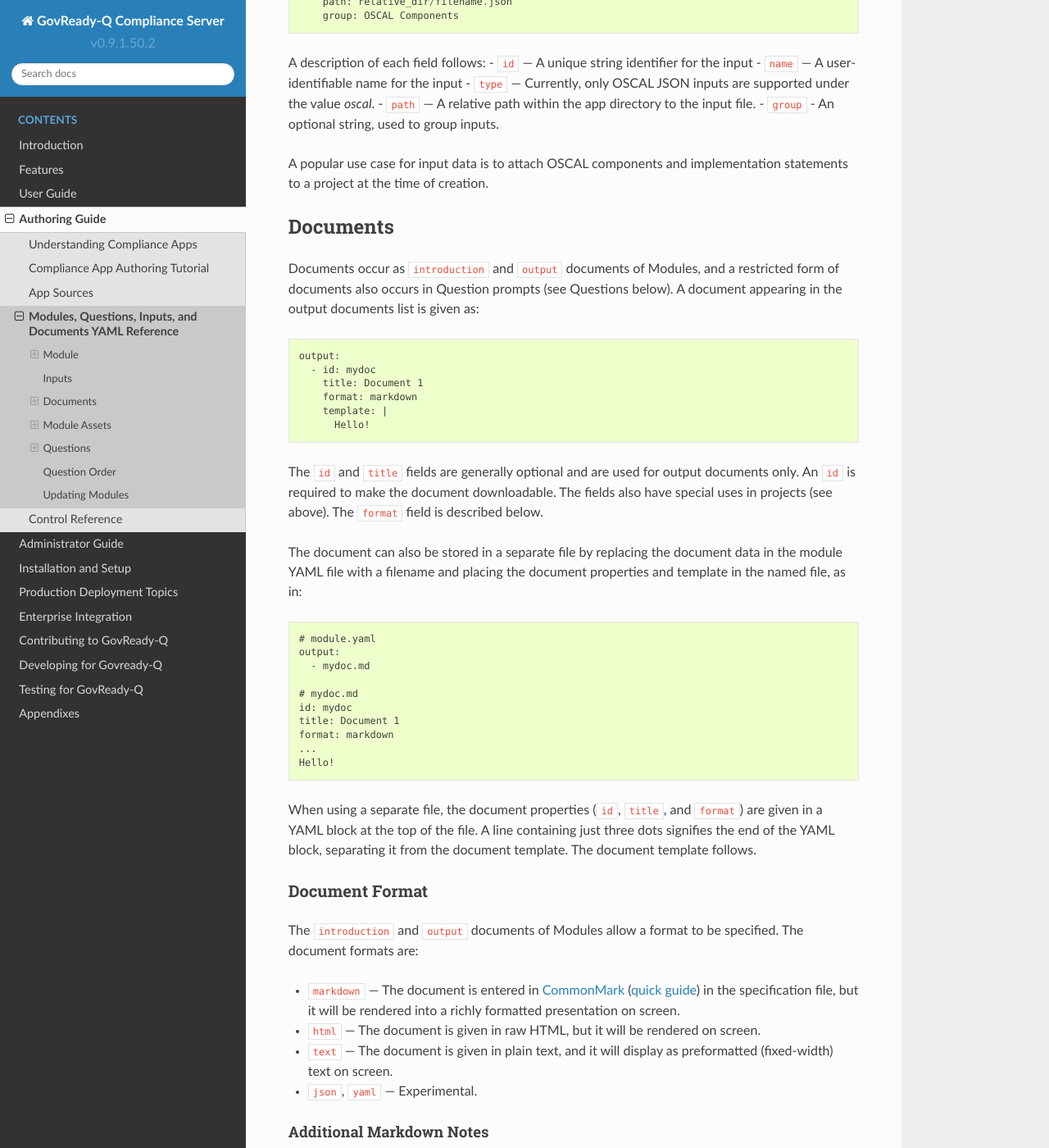
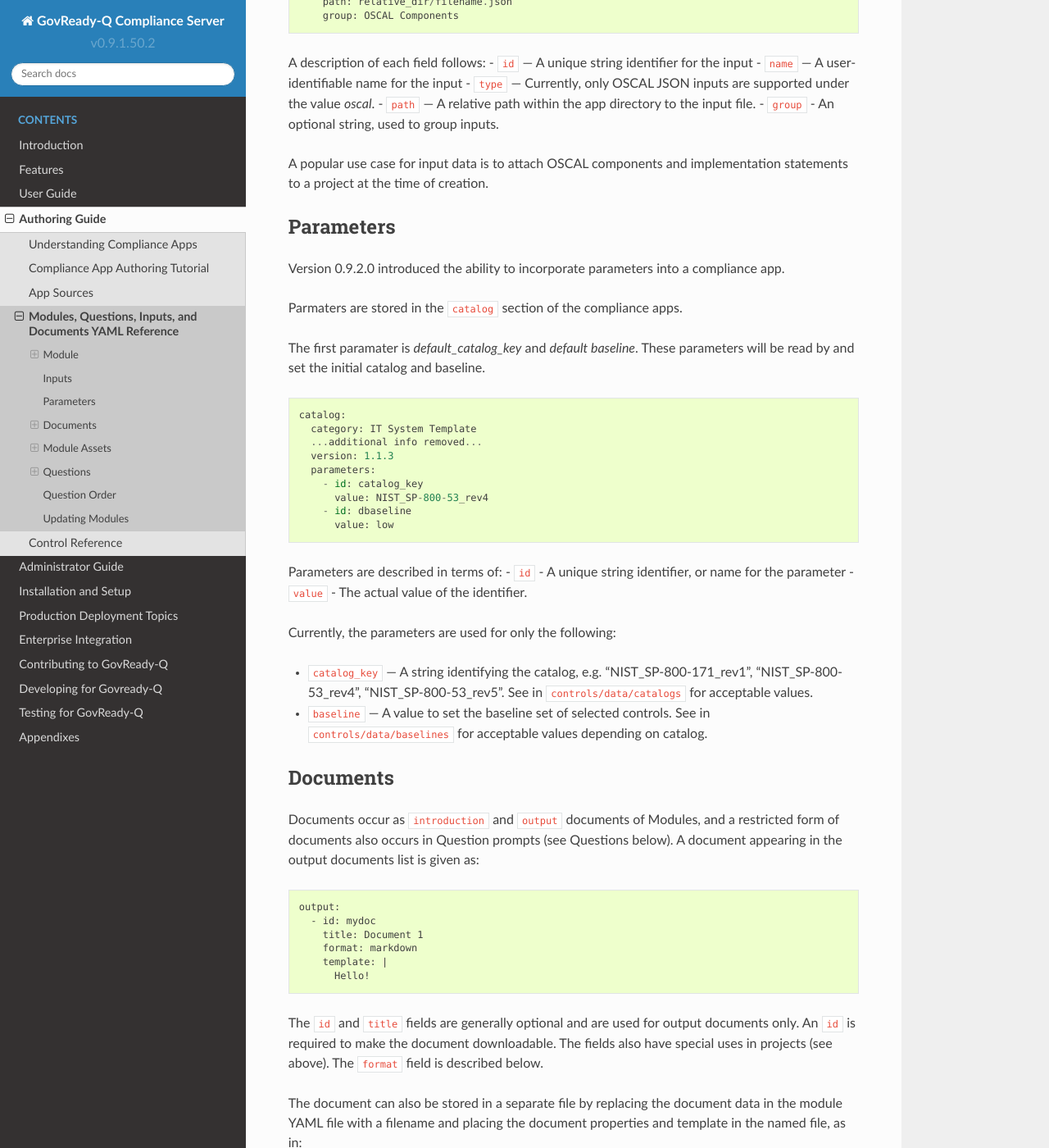
Before and after one commit to GovReady/govready-q-docs, a Sphinx documentation site: the page built from source/authoring-guide/modules-questions-inputs-documents-yaml-reference.rst, in a window 1280 px wide and 1400 px high, scrolled down 3658 px. Shown: the whole window at 82% size. Built offline with Sphinx 7.4.7 and the Read the Docs theme 2.0.0, drawn with Linux system fonts in a browser that asks for light colours.

Commit message:
Introduce parameters into compliance apps
Introduce parameters into compliance apps. Currently
only parameters definging control catalogs are set.

Parameters allow for default values to be set in
compliance apps to make it even faster for people to get
started.

```diff
--- a/source/authoring-guide/modules-questions-inputs-documents-yaml-reference.rst
+++ b/source/authoring-guide/modules-questions-inputs-documents-yaml-reference.rst
@@ -3,7 +3,7 @@
 .. _Modules, Questions, Inputs, and Documents YAML Reference:
 
 Modules, Questions, Inputs, and Documents YAML Reference
-================================================
+========================================================
 
 A module and its questions are defined in YAML specification files. The
 schema for the specification files is as follows:
@@ -180,7 +180,7 @@ e.g.:
              q2: My Secure Tool
 
 Inputs
----------
+------
 
 Version 0.9.1.50.1 introduced the ability to incorporate input data into a compliance app.
 
@@ -206,6 +206,37 @@ A description of each field follows:
 
 A popular use case for input data is to attach OSCAL components and
 implementation statements to a project at the time of creation.
+
+Parameters
+----------
+
+Version 0.9.2.0 introduced the ability to incorporate parameters into a compliance app.
+
+Parmaters are stored in the ``catalog`` section of the compliance apps.
+
+The first paramater is `default_catalog_key` and `default baseline`. These parameters
+will be read by and set the initial catalog and baseline.
+
+::
+
+   catalog:
+     category: IT System Template
+     ...additional info removed...
+     version: 1.1.3
+     parameters:
+       - id: catalog_key
+         value: NIST_SP-800-53_rev4
+       - id: dbaseline
+         value: low
+
+Parameters are described in terms of:
+- ``id`` - A unique string identifier, or name for the parameter
+- ``value`` - The actual value of the identifier.
+
+Currently, the parameters are used for only the following:
+
+-  ``catalog_key`` — A string identifying the catalog, e.g. "NIST_SP-800-171_rev1", "NIST_SP-800-53_rev4", "NIST_SP-800-53_rev5". See in ``controls/data/catalogs`` for acceptable values.
+-  ``baseline`` — A value to set the baseline set of selected controls. See in ``controls/data/baselines`` for acceptable values depending on catalog.
 
 Documents
 ---------
```
